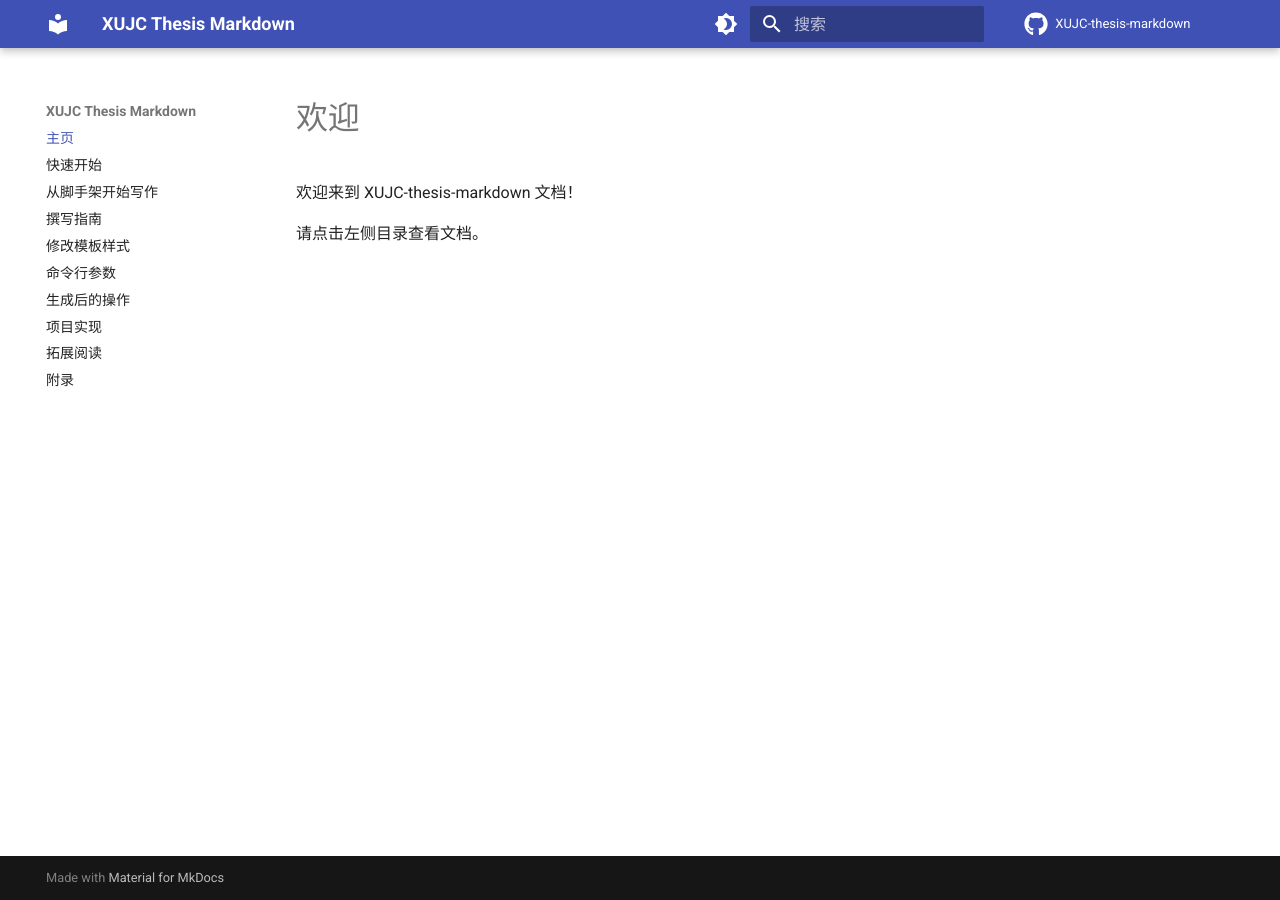
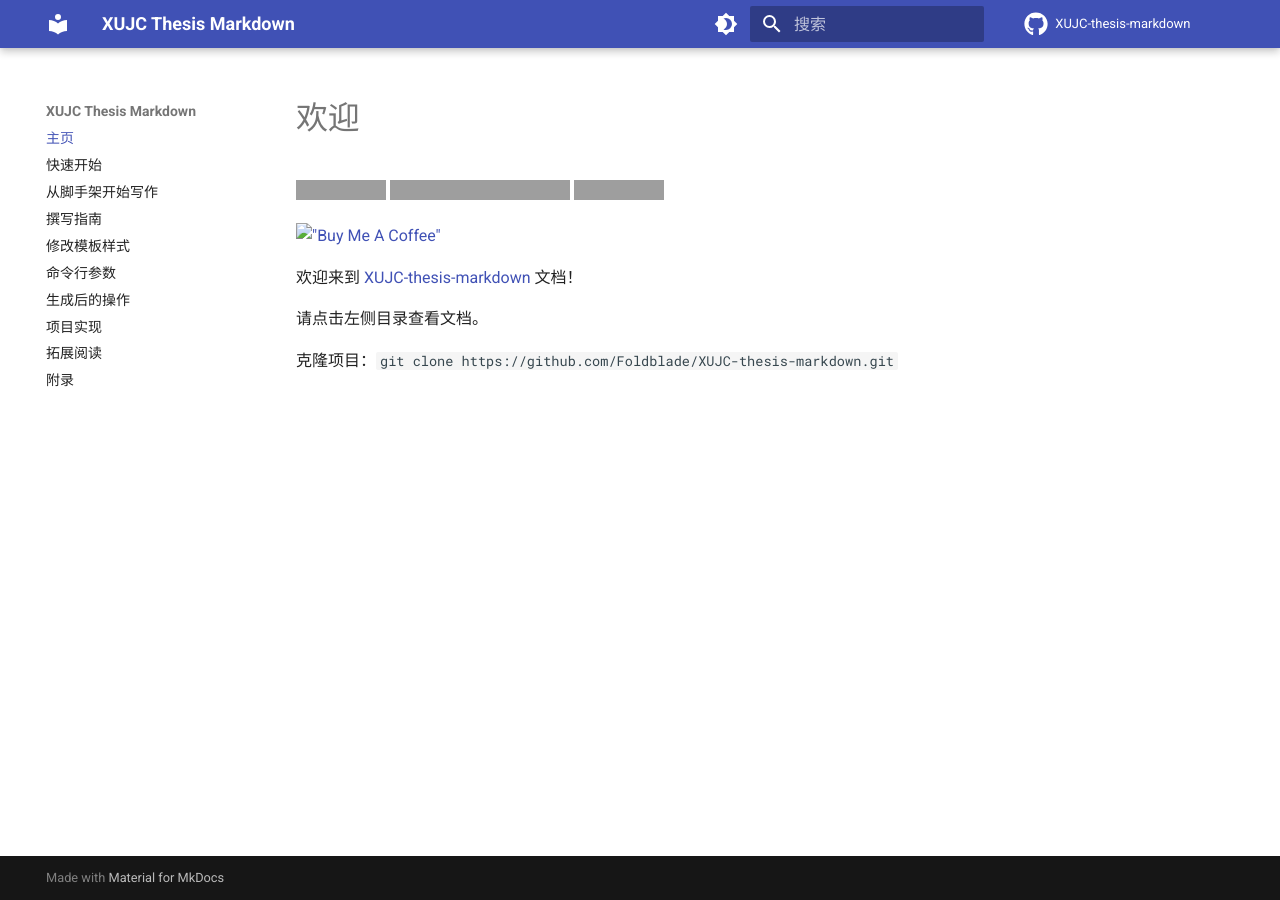
Before and after one commit to Foldblade/XUJC-thesis-markdown, an MkDocs documentation site: the page built from docs/index.md, in a window 1280 px wide. Built offline with MkDocs 1.6.1 and Material for MkDocs 9.7.7, drawn with Linux system fonts in a browser that asks for light colours; comment, search, counter and statistics services are not loaded; grey boxes are pictures that could not be loaded.

Commit message:
Update documents

```diff
--- a/docs/index.md
+++ b/docs/index.md
@@ -1,5 +1,11 @@
 # 欢迎
 
-欢迎来到 XUJC-thesis-markdown 文档！
+[![Github Repo](https://img.shields.io/badge/Github-master-informational)](https://github.com/Foldblade/XUJC-thesis-markdown)  [![GitHub issues](https://img.shields.io/github/issues/Foldblade/XUJC-thesis-markdown)](https://github.com/Foldblade/XUJC-thesis-markdown/issues)[![GitHub forks](https://img.shields.io/github/forks/Foldblade/XUJC-thesis-markdown)](https://github.com/Foldblade/XUJC-thesis-markdown/network) [![GitHub stars](https://img.shields.io/github/stars/Foldblade/XUJC-thesis-markdown)](https://github.com/Foldblade/XUJC-thesis-markdown/stargazers)
+
+[!["Buy Me A Coffee"](https://www.buymeacoffee.com/assets/img/custom_images/orange_img.png)](https://www.buymeacoffee.com/foldblade)
+
+欢迎来到 [XUJC-thesis-markdown](https://github.com/Foldblade/XUJC-thesis-markdown) 文档！
 
 请点击左侧目录查看文档。
+
+克隆项目：`git clone https://github.com/Foldblade/XUJC-thesis-markdown.git`
--- a/mkdocs.yml
+++ b/mkdocs.yml
@@ -43,3 +43,4 @@ markdown_extensions:
   - admonition
   - pymdownx.details
   - pymdownx.superfences
+  - mdx_truly_sane_lists # pip install mdx_truly_sane_lists
```
Also changed, not shown: demo/readme.md (+3 -2 lines), docs/implement.md (+3 -0 lines), docs/quick-start.md (+1 -1 lines).
